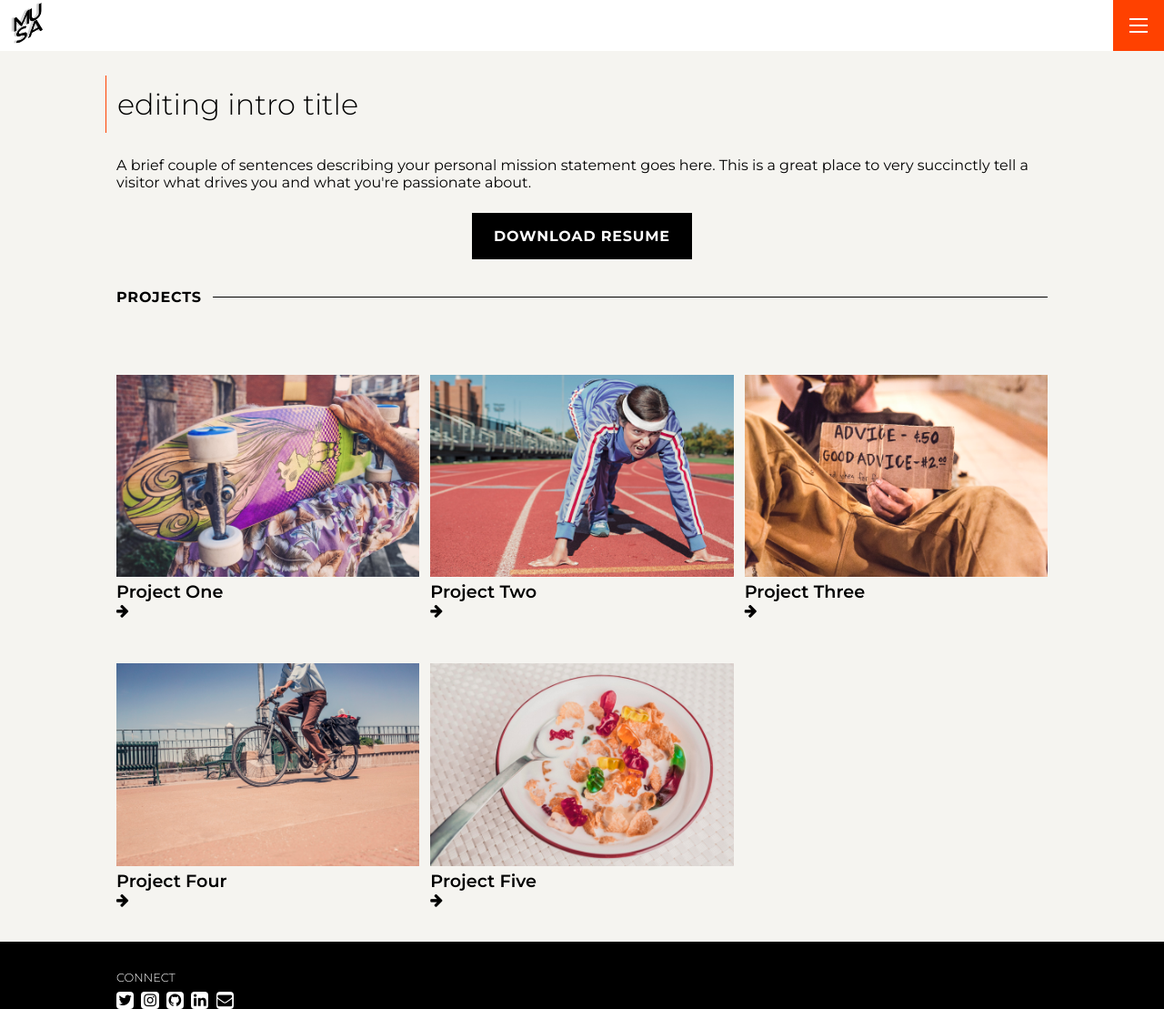
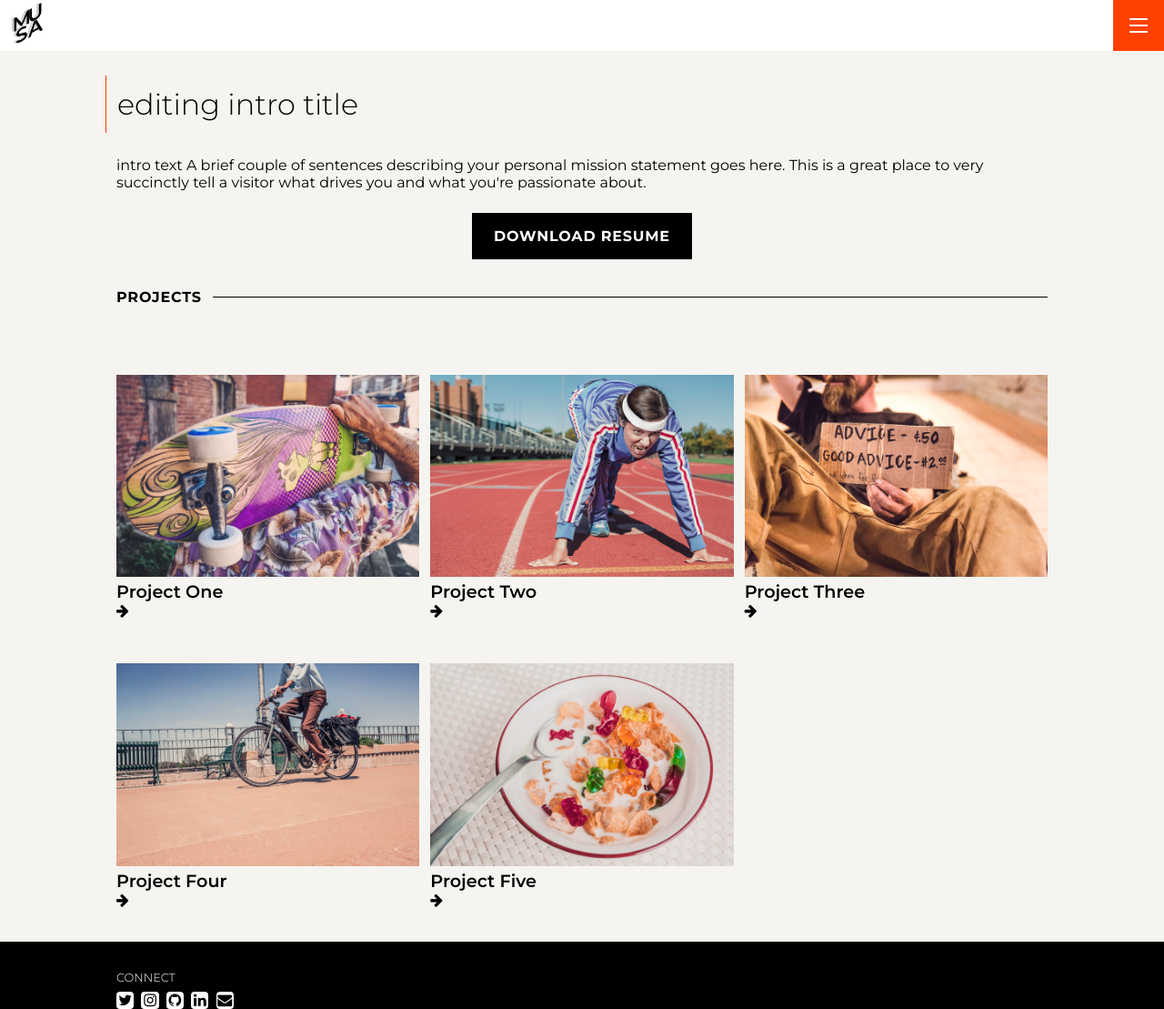
Before and after one commit to saracerami/portfolio-template, a Jekyll site: the page built from index.md, in a window 1280 px wide and 1109 px high. Shown: the whole window at 91% size. Built offline with Jekyll 4.4.1, drawn with Linux system fonts in a browser that asks for light colours.

Commit message:
intro_text

```diff
--- a/_data/settings.yml
+++ b/_data/settings.yml
@@ -8,7 +8,7 @@ logo: '/assets/img/musa-logo.png'
 # portfolio home page, above the project list. If you don't want one of the
 # intro_title or intro_text to show up, just set the appropriate value to null.
 intro_title: editing intro title
-intro_text: |
+intro_text: intro text
   A brief couple of sentences describing your personal mission statement goes
   here. This is a great place to very succinctly tell a visitor what drives you
   and what you're passionate about.
```
